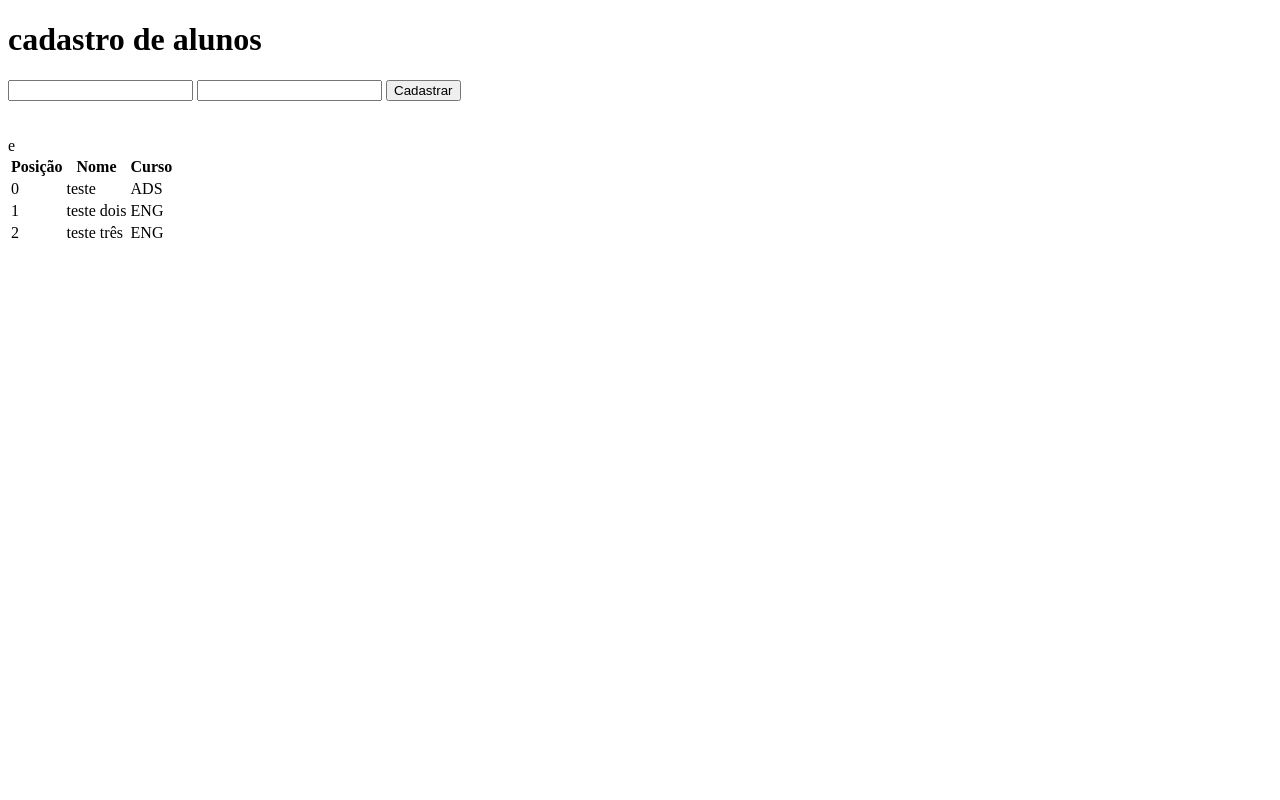
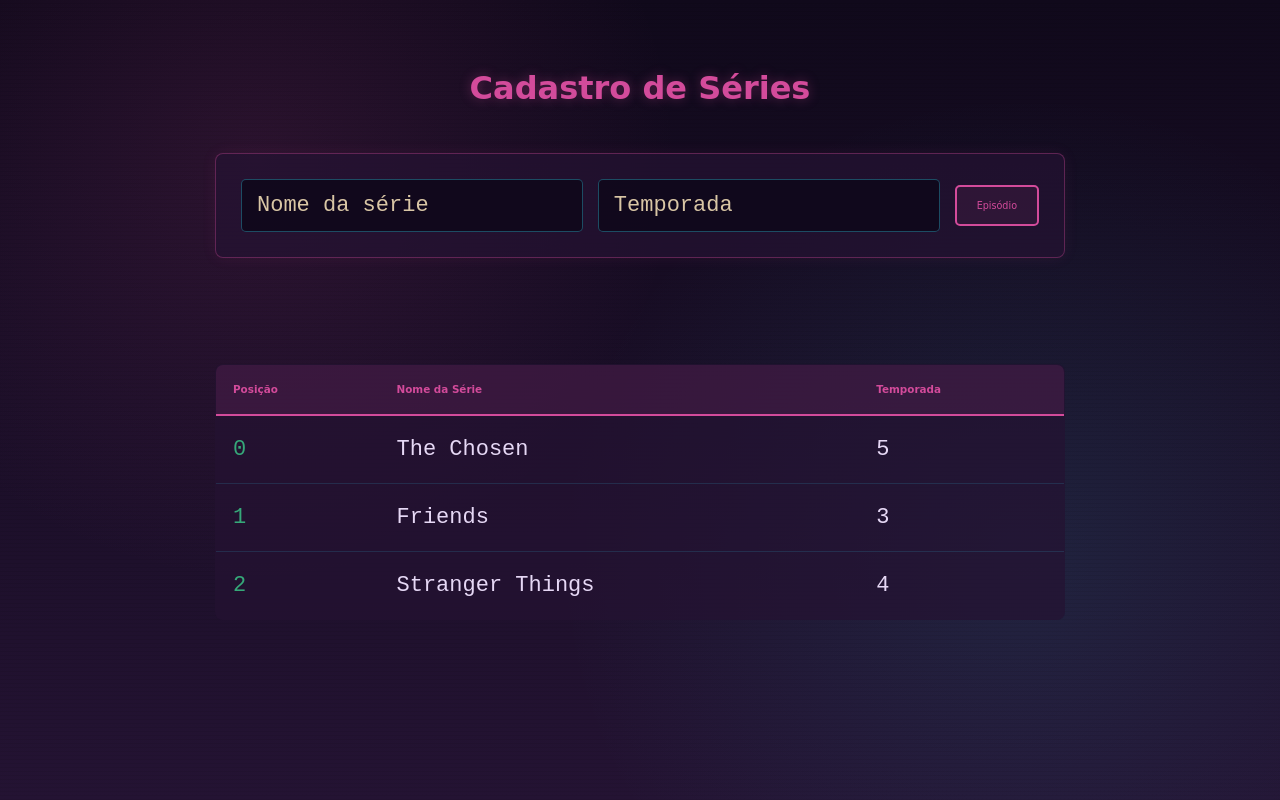
Before and after one commit to Kimberlyferraz/afonsinho19.11, a plain HTML site: page index.html in a window 1280 px wide. Drawn offline with Linux system fonts and the light colour scheme.

Commit message:
Atualiza cadastro de séries
Co-authored-by: Copilot <223556219+Copilot@users.noreply.github.com>

```diff
--- a/index.html
+++ b/index.html
@@ -1,27 +1,27 @@
 <!DOCTYPE html>
-<html lang="en">
+<html lang="pt-BR">
 <head>
     <meta charset="UTF-8">
     <meta name="viewport" content="width=device-width, initial-scale=1.0">
     <link rel="stylesheet" href="style.css">
-    <title>Document</title>
+    <title>Cadastro de Séries</title>
 </head>
 <body>
-    <h1>cadastro de alunos</h1>
+    <h1>Cadastro de Séries</h1>
 
     <form id="formAluno">
-        <input type="text" id="nome">
-        <input type="text" id="curso">
-        <button id="btnSalvar" type="submit">Cadastrar</button>
+        <input type="text" id="nome" placeholder="Nome da série">
+        <input type="text" id="temporada" placeholder="Temporada">
+        <button id="btnSalvar" type="submit">Episódio</button>
     </form>
 
     <br><br><!--NÃO USAR-->
 
     <table>
         <thead>
-            <th>Posição</th>e
-            <th>Nome</th>
-            <th>Curso</th>
+            <th>Posição</th>
+            <th>Nome da Série</th>
+            <th>Temporada</th>
         </thead>
 
         <tbody id="corpoTabela"></tbody>
--- a/main.js
+++ b/main.js
@@ -1,39 +1,37 @@
-const alunos = [
+const series = [
     {
-        nome:"teste",
-        curso:"ADS"
+        nome: "The Chosen",
+        temporada: "5"
     },
     {
-        nome:"teste dois",
-        curso:"ENG"
+        nome: "Friends",
+        temporada: "3"
     },
     {
-        nome:"teste três",
-        curso:"ENG"
+        nome: "Stranger Things",
+        temporada: "4"
     }
 ]
 
 const formulario = document.getElementById("formAluno")
 const campoNome = document.getElementById("nome")
-const campoCurso = document.getElementById("curso")
+const campoTemporada = document.getElementById("temporada")
 const corpoTabela = document.getElementById("corpoTabela")
 
 function exibir(){
     corpoTabela.innerHTML = "";
 
-    for (let posicao = 0; posicao < alunos.length; posicao++){
+    for (let posicao = 0; posicao < series.length; posicao++){
 
-        const aluno = alunos[posicao]
+        const serie = series[posicao]
 
         corpoTabela.innerHTML += `
             <tr>
                 <td>${posicao}</td>
-                <td>${aluno.nome}</td>
-                <td>${aluno.curso}</td>
+                <td>${serie.nome}</td>
+                <td>${serie.temporada}</td>
             </tr>
-
         `
-
     }
 }
 
@@ -42,13 +40,13 @@ exibir();
 formulario.addEventListener("submit", function(evento){
     evento.preventDefault();
 
-    const aluno = {
+    const serie = {
         nome: campoNome.value,
-        curso: campoCurso.value
+        temporada: campoTemporada.value
     }
 
-    alunos.push(aluno)
+    series.push(serie)
 
     exibir()
 
-} )
+})
--- a/style.css
+++ b/style.css
@@ -0,0 +1,284 @@
+
+:root {
+    --pink-neon: #D34B9B;
+    --blue-cyan: #36C9E8;
+    --green-neon: #36A879;
+    --purple-dark: #241333;
+    --purple-bg: #10091B;
+    --yellow-sun: #D9C6A5;
+
+    --font-retro: 'VT323', monospace;
+    --font-pixel: 'Press Start 2P', cursive;
+
+    --text-color: #e6d8f5;
+    --text-muted: #D9C6A5;
+    --card-bg: rgba(36, 19, 51, 0.72);
+    --border-color: rgba(211, 75, 155, 0.35);
+}
+
+/* RESET */
+
+* {
+    margin: 0;
+    padding: 0;
+    box-sizing: border-box;
+}
+
+html {
+    scroll-behavior: smooth;
+}
+
+body {
+    min-height: 100vh;
+    padding: 40px 20px;
+
+    background: var(--purple-bg);
+    color: var(--text-color);
+
+    font-family: var(--font-retro);
+    font-size: 22px;
+    line-height: 1.5;
+}
+
+/* FUNDO */
+
+body::before {
+    content: "";
+    position: fixed;
+    inset: 0;
+    z-index: -2;
+    pointer-events: none;
+
+    background:
+        radial-gradient(
+            circle at 20% 20%,
+            rgba(211, 75, 155, 0.12),
+            transparent 35%
+        ),
+        radial-gradient(
+            circle at 80% 70%,
+            rgba(54, 201, 232, 0.10),
+            transparent 40%
+        ),
+        linear-gradient(
+            180deg,
+            var(--purple-bg),
+            var(--purple-dark)
+        );
+}
+
+/* LINHAS RETRÔ */
+
+body::after {
+    content: "";
+    position: fixed;
+    inset: 0;
+    z-index: -1;
+    pointer-events: none;
+
+    background: repeating-linear-gradient(
+        to bottom,
+        transparent 0,
+        transparent 3px,
+        rgba(0, 0, 0, 0.12) 4px
+    );
+}
+
+/* TÍTULO */
+
+h1 {
+    margin: 20px auto 35px;
+
+    color: var(--pink-neon);
+
+    font-family: var(--font-pixel);
+    font-size: clamp(1.1rem, 4vw, 2rem);
+    line-height: 1.8;
+    text-align: center;
+
+    text-shadow: 0 0 12px rgba(211, 75, 155, 0.35);
+}
+
+/* FORMULÁRIO */
+
+form {
+    display: flex;
+    justify-content: center;
+    align-items: center;
+    flex-wrap: wrap;
+    gap: 15px;
+
+    max-width: 850px;
+    margin: 0 auto;
+    padding: 25px;
+
+    background: var(--card-bg);
+
+    border: 1px solid var(--border-color);
+    border-radius: 8px;
+
+    box-shadow: 0 0 15px rgba(211, 75, 155, 0.08);
+}
+
+/* CAMPOS */
+
+input {
+    flex: 1;
+    min-width: 180px;
+
+    padding: 13px 15px;
+
+    background: rgba(16, 9, 27, 0.85);
+    color: var(--text-color);
+
+    border: 1px solid rgba(54, 201, 232, 0.35);
+    border-radius: 5px;
+
+    font-family: var(--font-retro);
+    font-size: 22px;
+
+    outline: none;
+    transition: 0.3s ease;
+}
+
+input::placeholder {
+    color: var(--text-muted);
+}
+
+input:focus {
+    border-color: var(--pink-neon);
+    box-shadow: 0 0 12px rgba(211, 75, 155, 0.2);
+}
+
+/* BOTÃO */
+
+button {
+    padding: 13px 20px;
+
+    background: rgba(211, 75, 155, 0.08);
+    color: var(--pink-neon);
+
+    border: 2px solid var(--pink-neon);
+    border-radius: 5px;
+
+    font-family: var(--font-pixel);
+    font-size: 0.6rem;
+
+    cursor: pointer;
+    transition: 0.3s ease;
+}
+
+button:hover {
+    background: var(--pink-neon);
+    color: var(--purple-bg);
+
+    box-shadow: 0 0 15px rgba(211, 75, 155, 0.3);
+    transform: translateY(-3px);
+}
+
+/* TABELA */
+
+table {
+    width: 100%;
+    max-width: 850px;
+
+    margin: 40px auto;
+
+    border-collapse: collapse;
+
+    background: rgba(36, 19, 51, 0.72);
+
+    border: 1px solid var(--border-color);
+    border-radius: 8px;
+    overflow: hidden;
+}
+
+/* CABEÇALHO */
+
+thead {
+    background: rgba(211, 75, 155, 0.12);
+    color: var(--pink-neon);
+}
+
+th {
+    padding: 17px;
+
+    border-bottom: 2px solid var(--pink-neon);
+
+    font-family: var(--font-pixel);
+    font-size: 0.65rem;
+    text-align: left;
+}
+
+/* CONTEÚDO */
+
+td {
+    padding: 17px;
+
+    color: var(--text-color);
+
+    border-bottom: 1px solid rgba(54, 201, 232, 0.15);
+
+    font-size: 22px;
+}
+
+/* EFEITO NAS LINHAS */
+
+tbody tr {
+    transition: 0.3s ease;
+}
+
+tbody tr:hover {
+    background: rgba(54, 201, 232, 0.08);
+}
+
+tbody tr:hover td {
+    color: var(--blue-cyan);
+}
+
+tbody tr:last-child td {
+    border-bottom: none;
+}
+
+/* POSIÇÃO */
+
+td:first-child {
+    color: var(--green-neon);
+}
+
+/* RESPONSIVIDADE */
+
+@media (max-width: 600px) {
+
+    body {
+        padding: 25px 12px;
+    }
+
+    h1 {
+        font-size: 1rem;
+    }
+
+    form {
+        flex-direction: column;
+        padding: 18px;
+    }
+
+    input,
+    button {
+        width: 100%;
+    }
+
+    table {
+        font-size: 15px;
+    }
+
+    th {
+        font-size: 0.5rem;
+        padding: 12px 7px;
+    }
+
+    td {
+        padding: 12px 7px;
+        font-size: 18px;
+    }
+}
```
